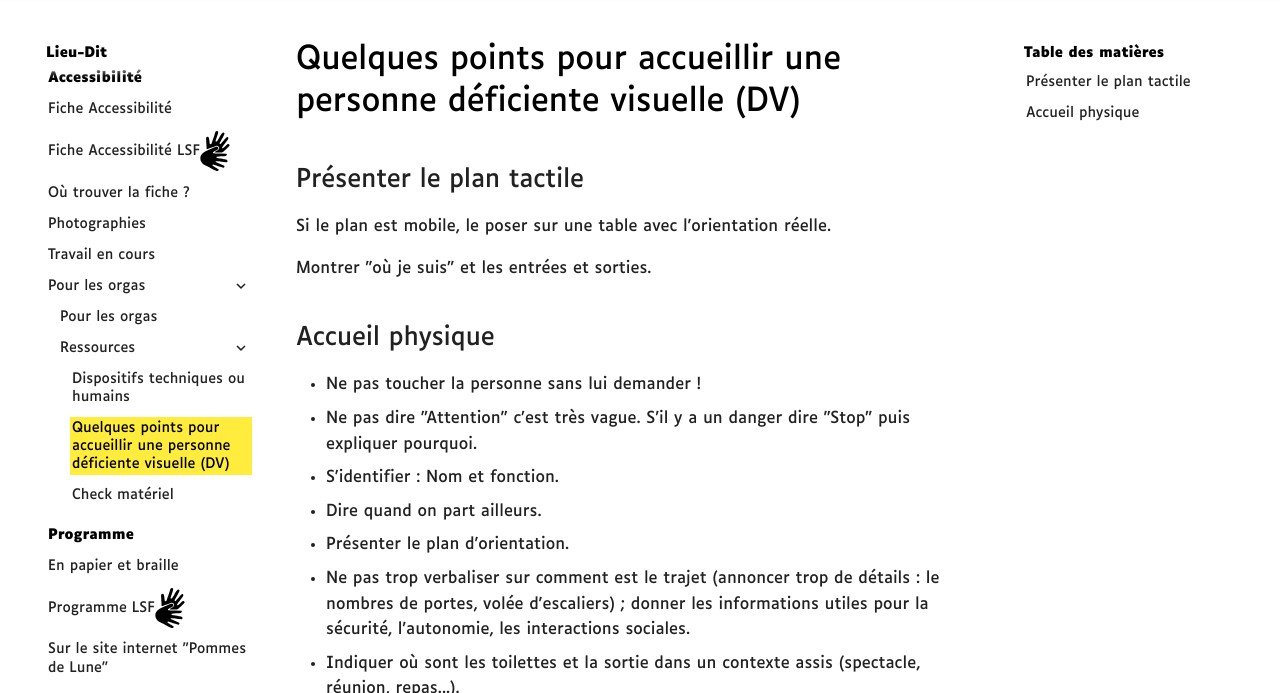
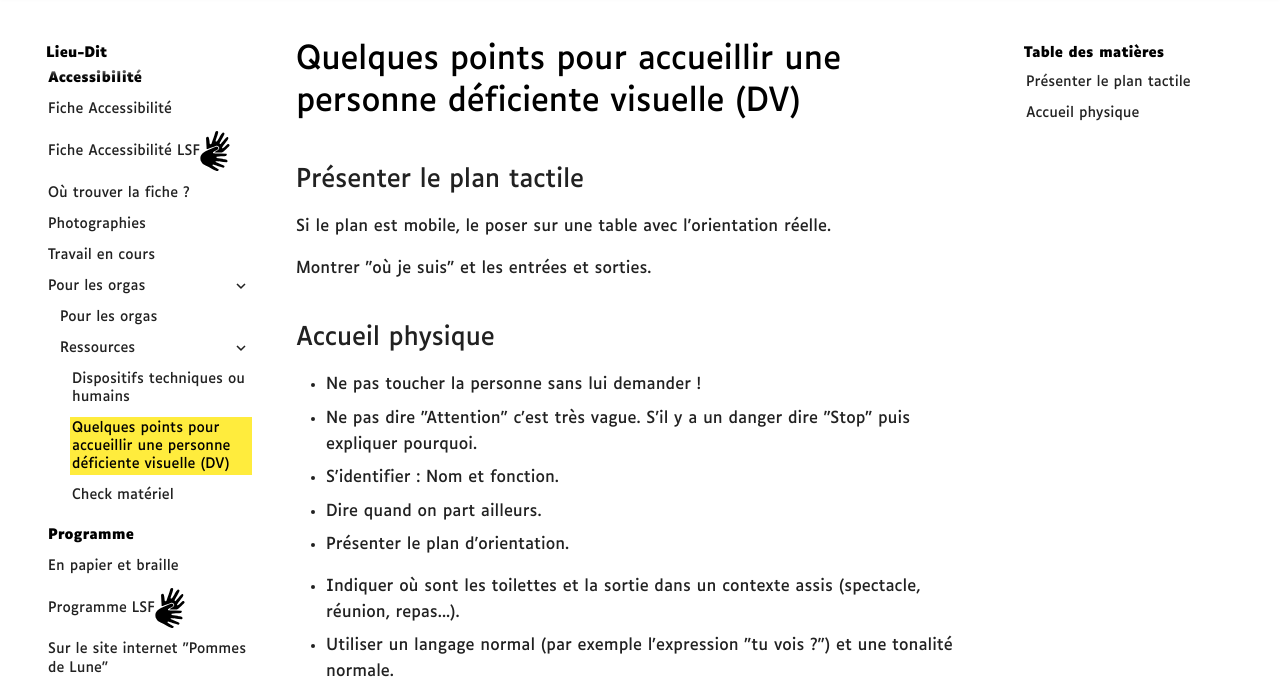
Before and after one commit to Lieu-Dit/lieu-dit.github.io, a plain HTML site: page orgas/accueillir-dv.html in a window 1280 px wide. Shown: the part 58-751 px from the top of the page. Drawn offline with Linux system fonts and the light colour scheme.

Commit message:
Deployed 59616fd with MkDocs version: 1.5.2

```diff
--- a/orgas/accueillir-dv.html
+++ b/orgas/accueillir-dv.html
@@ -681,7 +681,9 @@
 <p>Dire quand on part ailleurs.</p>
 </li>
 <li>Présenter le plan d'orientation.</li>
-<li>Ne pas trop verbaliser sur comment est le trajet (annoncer trop de détails : le nombres de portes, volée d'escaliers) ; donner les informations utiles pour la sécurité, l'autonomie, les interactions sociales.</li>
+</ul>
+<!-- - Ne pas trop verbaliser sur comment est le trajet (annoncer trop de détails : le nombres de portes, volée d'escaliers) ; donner les informations utiles pour la sécurité, l'autonomie, les interactions sociales. -->
+<ul>
 <li>Indiquer où sont les toilettes et la sortie dans un contexte assis (spectacle, réunion, repas...).</li>
 <li>Utiliser un langage normal (par exemple l'expression "tu vois ?") et une tonalité normale.</li>
 </ul>
```
Also changed, not shown: print_page.html (+3 -1 lines), search/search_index.json (+1 -1 lines), 1 other file.
